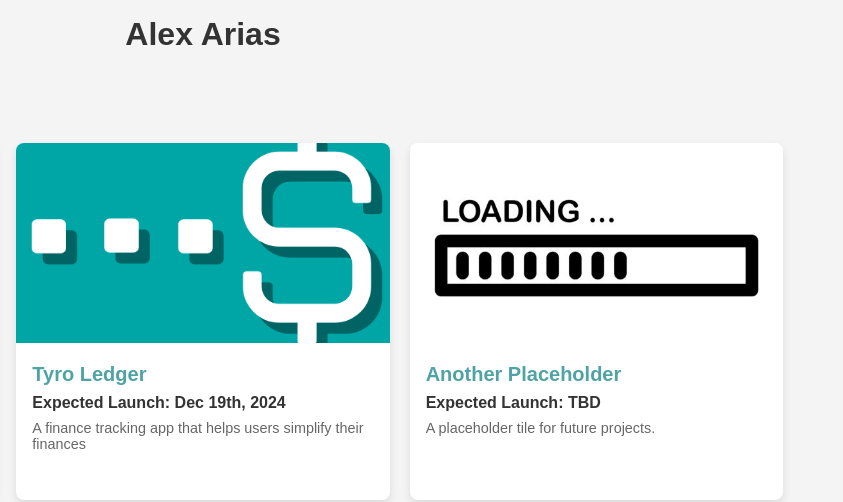
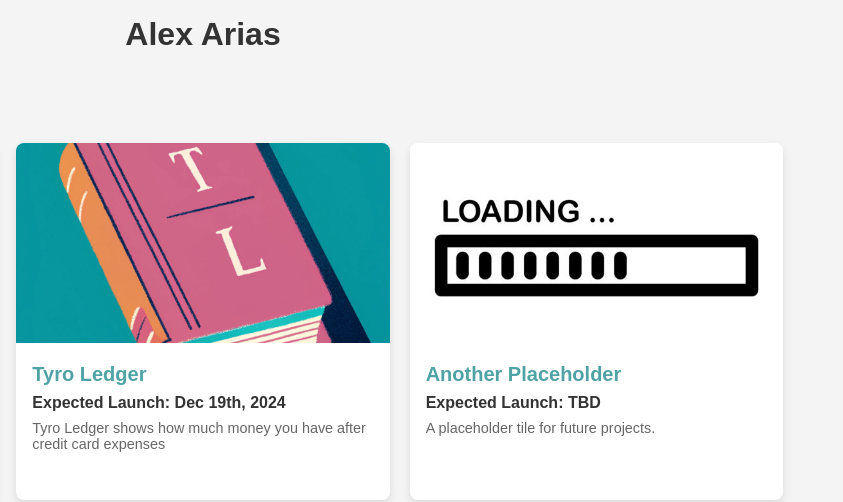
Before and after one commit to thealexarias/alexarias.lol, a website: page index.html in a window 1280 px wide. Shown: the top 502 px of the page, 437-1280 px from the left. Drawn offline with Linux system fonts and the light colour scheme.

Commit message:
Update index.html
Updated Tyro Ledger image

```diff
--- a/index.html
+++ b/index.html
@@ -36,12 +36,12 @@
                 <!-- Project Tile: Tyro Ledger -->
                 <a target="_blank" class="project-tile" aria-label="Tyro Ledger project link">
                 <div class="project-image">
-                        <img src="images/Tyro Ledger Logo.png" alt="Logo image of Tyro Ledger project">
+                        <img src="images/Tyro Ledger Icon.png" alt="Logo image of Tyro Ledger project">
                     </div>
                     <div class="project-details">
                         <h2>Tyro Ledger</h2>
                         <h3>Expected Launch: Dec 19th, 2024</h3>
-                        <p>A finance tracking app that helps users simplify their finances</p>
+                        <p>Tyro Ledger shows how much money you have after credit card expenses</p>
                     </div>
                 </a>
                 <!-- Placeholder Tile 2 -->
```
